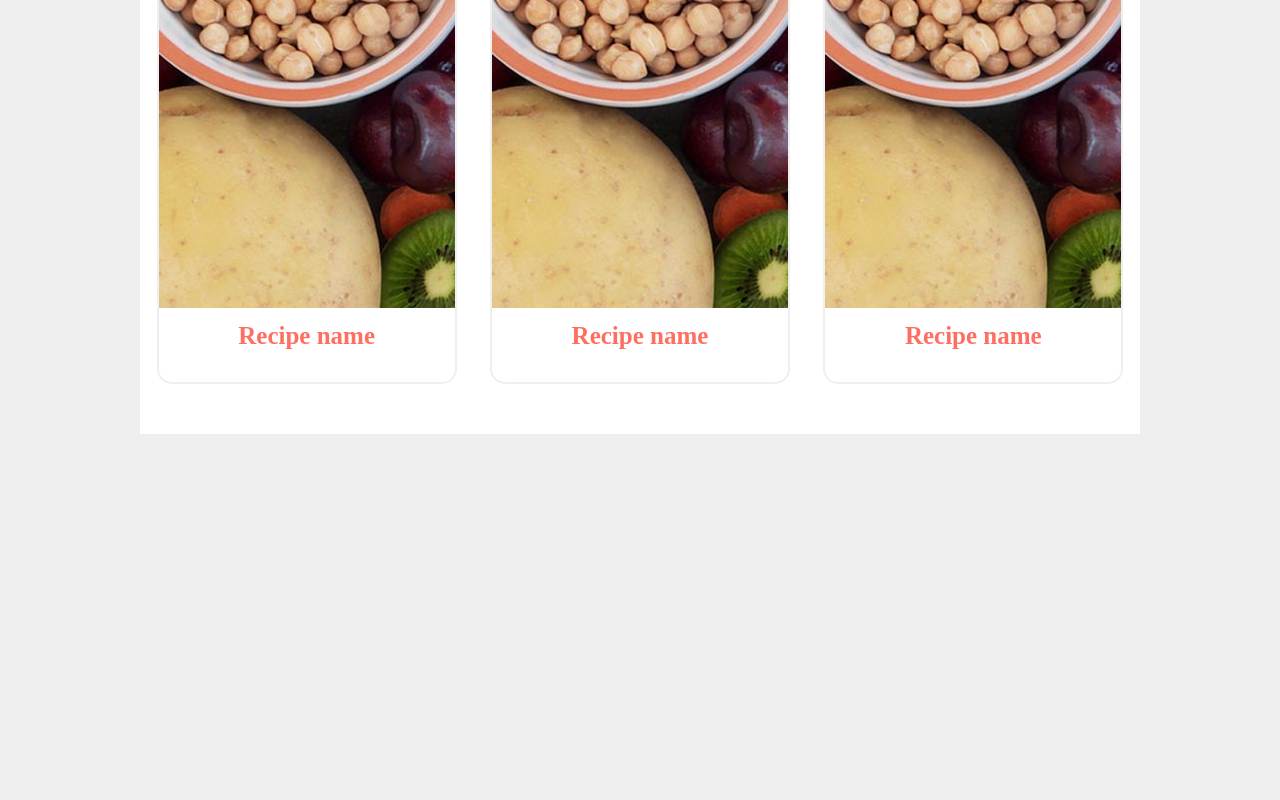
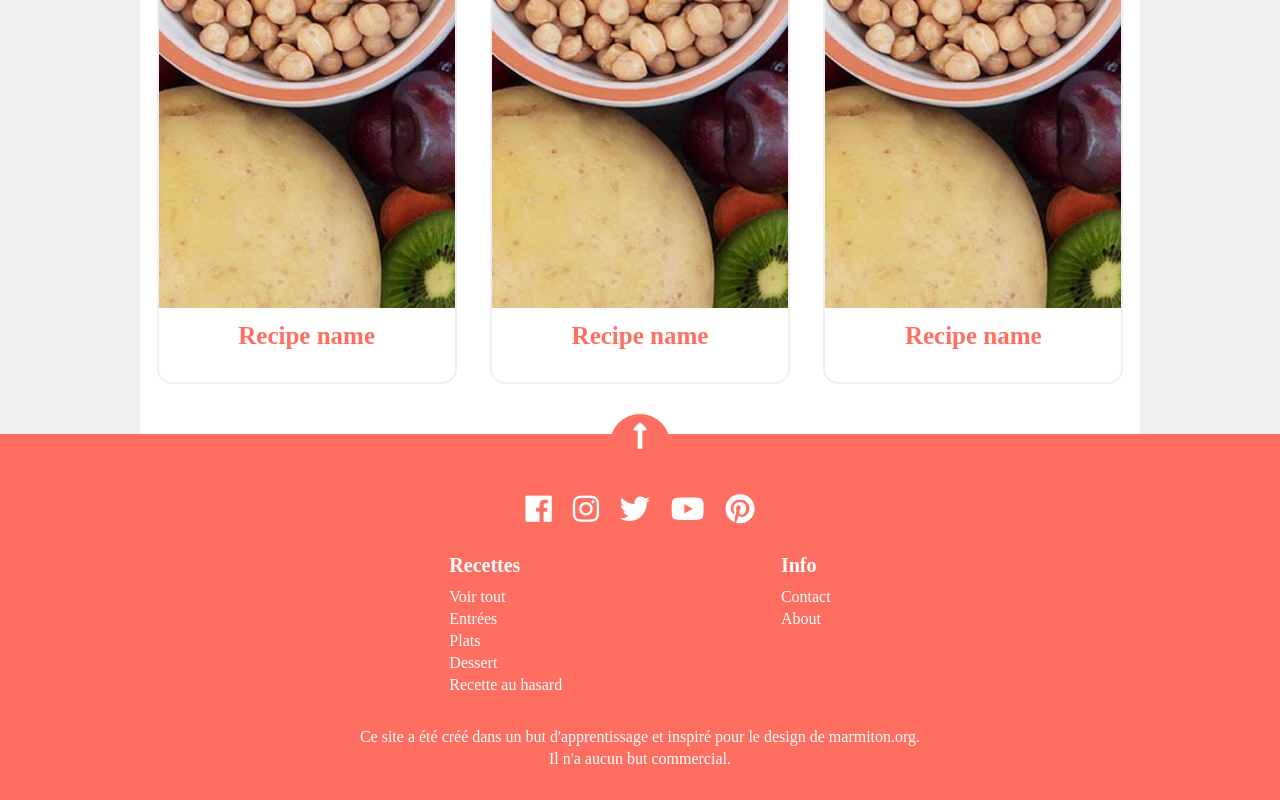
Before and after one commit to BlondeauJulien/Marmibon-recipe, a React (Create React App) app in the folder client/: page /search in a window 1280 px wide. Shown: the part 1718-2518 px from the top of the page. Before the commit the page ends 2152 px from the top, so only its background shows below. Built offline with nearby package versions, Linux system fonts and the light colour scheme.

Commit message:
create footer

```diff
--- a/client/src/App.css
+++ b/client/src/App.css
@@ -4,6 +4,7 @@
 @import './css/Home/homeSearch.css';
 @import './css/Home/recipesContainer.css';
 @import './css/Home/recipeItem.css';
+@import './css/footer.css';
 
 
 /* General */
--- a/client/src/App.js
+++ b/client/src/App.js
@@ -2,6 +2,7 @@ import React, { Fragment } from 'react';
 import { BrowserRouter as Router, Route, Switch } from 'react-router-dom';
 import NavBar from './components/layout/NavBar';
 import Home from './components/pages/Home';
+import Footer from './components/layout/Footer';
 import './App.css';
 
 function App() {
@@ -14,6 +15,7 @@ function App() {
 						<Home />
 					</Switch>
 				</main>
+				<Footer />
 			</Router>
 		</Fragment>
 	);
--- /dev/null
+++ b/client/src/components/layout/Footer.js
@@ -0,0 +1,41 @@
+import React from 'react';
+
+const Footer = () => {
+	return (
+		<footer>
+			<div>
+				<div className="arrow-back-top"><i class="fas fa-long-arrow-alt-up"></i></div>
+                <div className="social-media-logo-container">
+                <i class="fab fa-facebook"></i>
+                <i class="fab fa-instagram"></i>
+                <i class="fab fa-twitter"></i>
+                <i class="fab fa-youtube"></i>
+                <i class="fab fa-pinterest"></i>
+                </div>
+				<div className="footer-lists">
+                    <div>
+                        <p className="list-header">Recettes</p>
+                        <ul>
+                            <li>Voir tout</li>
+                            <li>Entrées</li>
+                            <li>Plats</li>
+                            <li>Dessert</li>
+                            <li>Recette au hasard</li>
+                        </ul>
+                    </div>
+                    <div>
+                    <p className="list-header">Info</p>
+                        <ul>
+                            <li>Contact</li>
+                            <li>About</li>
+
+                        </ul>
+                    </div>
+                </div>
+				<p className="disclamer">Ce site a été créé dans un but d'apprentissage et inspiré pour le design de marmiton.org. <br/> Il n'a aucun but commercial.</p>
+			</div>
+		</footer>
+	);
+};
+
+export default Footer;
--- /dev/null
+++ b/client/src/css/footer.css
@@ -0,0 +1,65 @@
+footer {
+    background-color: var(--brand-color);
+    color: white;
+    line-height: 22px;
+}
+
+.arrow-back-top {
+    position: relative;
+    top: -20px;
+    background-color: var(--brand-color);
+    width: 60px;
+    height: 60px;
+    margin: auto;
+    border-radius: 50%;
+    cursor: pointer;
+    text-align: center;
+}
+
+.arrow-back-top i {
+    font-size: 30px;
+    line-height: 45px;
+}
+
+.social-media-logo-container {
+    display: flex;
+    flex-direction: row;
+    flex-wrap: wrap;
+    justify-content: space-around;
+    align-content: center;
+    align-items: center;
+
+    width: 250px;
+    margin: auto;
+    margin-bottom: 30px;
+    font-size: 30px;
+}
+
+.social-media-logo-container i {
+    cursor: pointer;
+}
+
+.footer-lists {
+    display: flex;
+    flex-direction: row;
+    flex-wrap: wrap;
+    justify-content: space-around;
+    align-content: center;
+    align-items: flex-start;
+
+    max-width: 600px;
+    margin: auto;
+    margin-bottom: 30px;
+}
+
+.list-header {
+    font-weight: 900;
+    font-size: 20px;
+    margin-bottom: 10px;
+}
+
+.disclamer {
+    padding-bottom: 30px;
+    text-align: center;
+    margin: 0px 10px
+}
```
